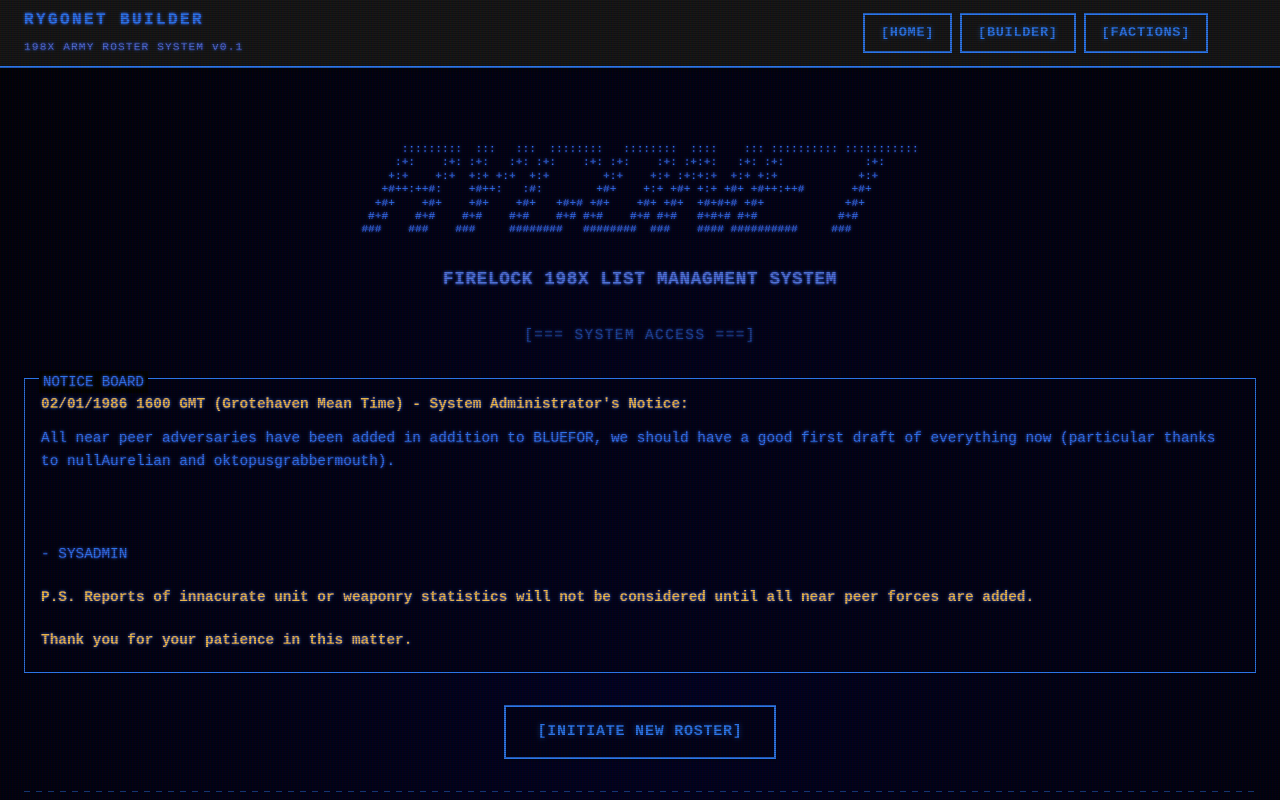
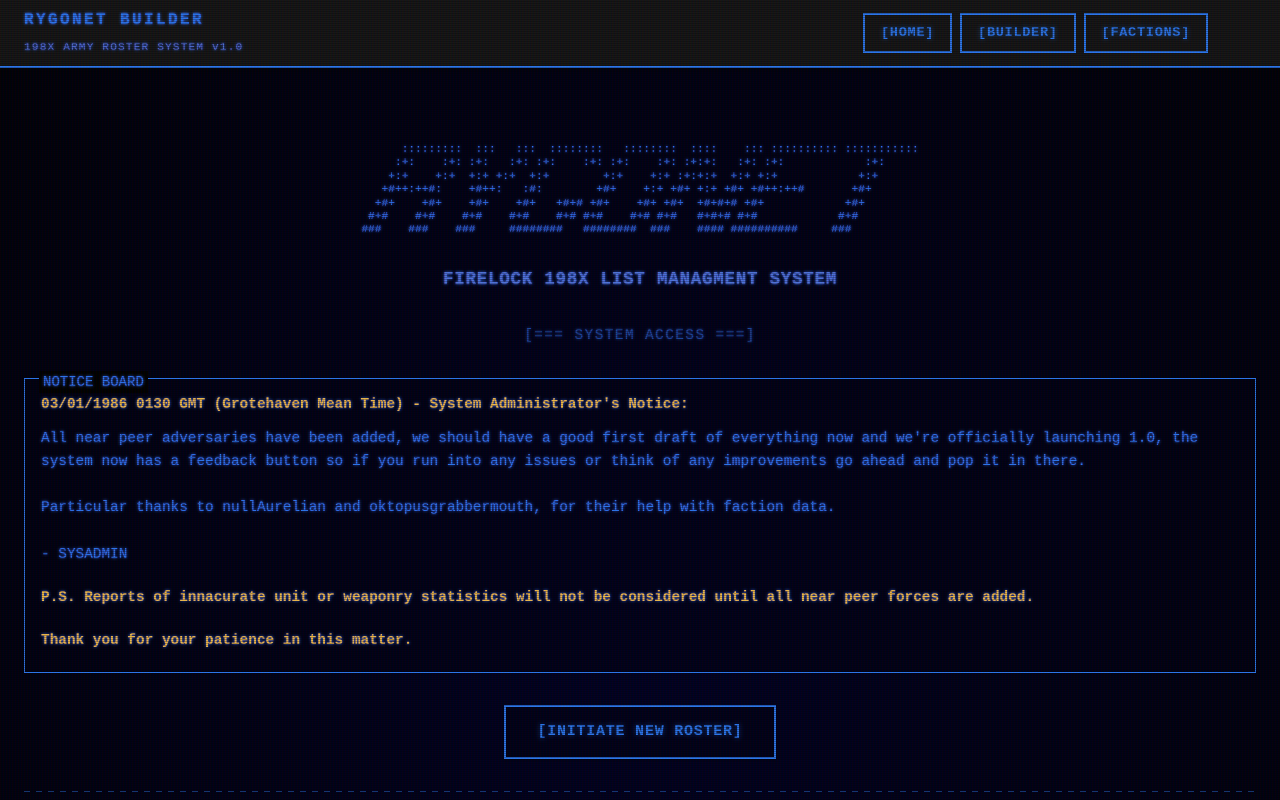
Before and after one commit to aSipiere/rygonet, a React (Vite) app: page / in a window 1280 px wide. Shown: the top 800 px of the page. Built offline with nearby package versions, Linux system fonts and the light colour scheme; some icons are missing.

Commit message:
notice board

```diff
--- a/src/components/layout/AppBar.tsx
+++ b/src/components/layout/AppBar.tsx
@@ -30,7 +30,7 @@ export function AppBar() {
               fontSize: '0.7rem',
             }}
           >
-            198X ARMY ROSTER SYSTEM v0.1
+            198X ARMY ROSTER SYSTEM v1.0
           </Typography>
         </Box>
 
--- a/src/pages/HomePage.tsx
+++ b/src/pages/HomePage.tsx
@@ -73,7 +73,7 @@ export default function HomePage() {
                 flex: 1,
               }}
             >
-              02/01/1986 1600 GMT (Grotehaven Mean Time) - System Administrator's Notice:
+              03/01/1986 0130 GMT (Grotehaven Mean Time) - System Administrator's Notice:
             </Typography>
             <IconButton
               size="small"
@@ -92,11 +92,12 @@ export default function HomePage() {
                 lineHeight: 1.6,
               }}
             >
-              All near peer adversaries have been added in addition to BLUEFOR, we should have a good
-              first draft of everything now (particular thanks to nullAurelian and oktopusgrabbermouth).
+              All near peer adversaries have been added, we should have a good first draft of everything now and we're
+              officially launching 1.0, the system now has a feedback button so if you run into any issues or think of any
+              improvements go ahead and pop it in there.
               <br />
               <br />
-
+              Particular thanks to nullAurelian and oktopusgrabbermouth, for their help with faction data.
               <br />
               <br />
               - SYSADMIN
```
